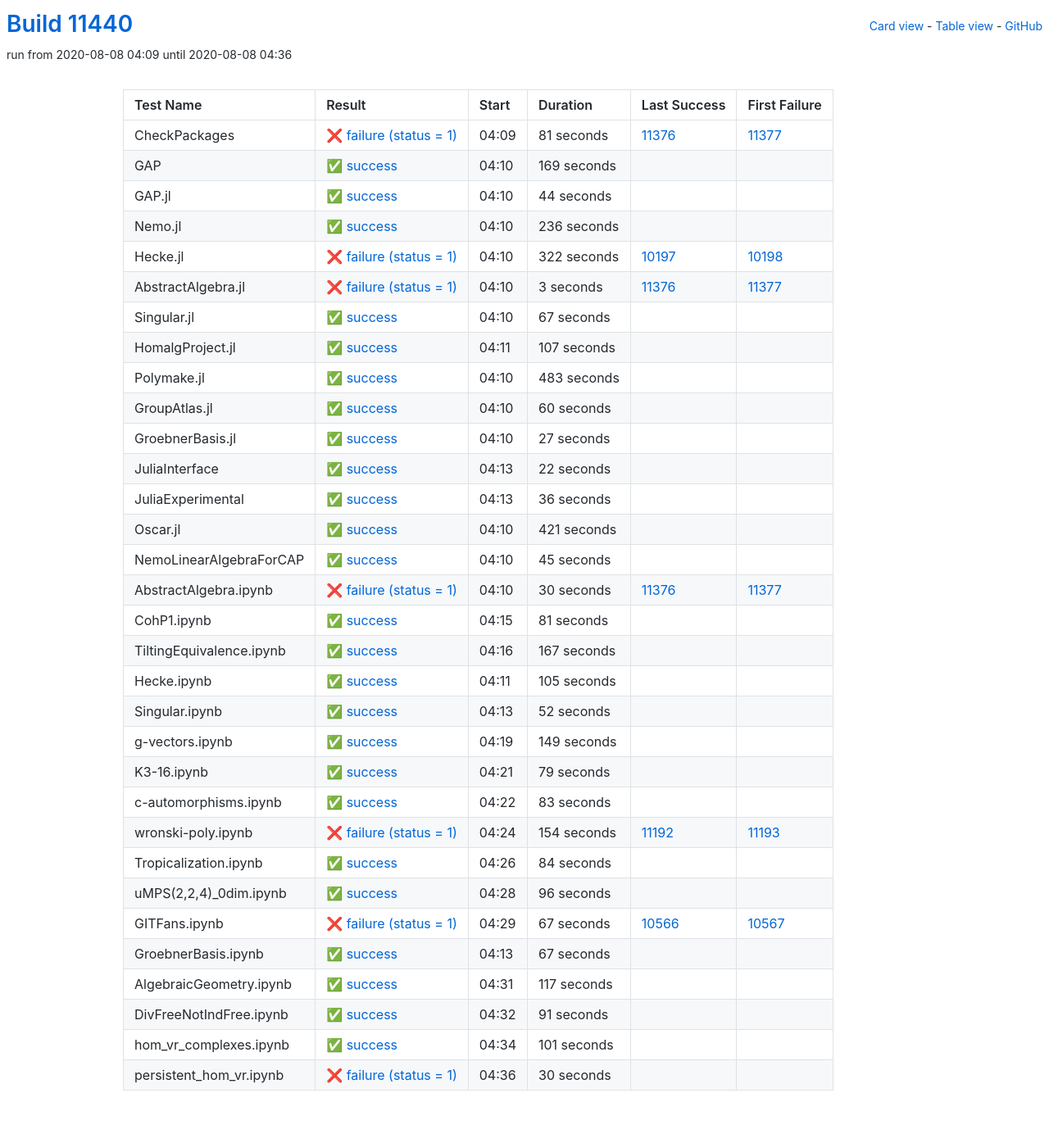
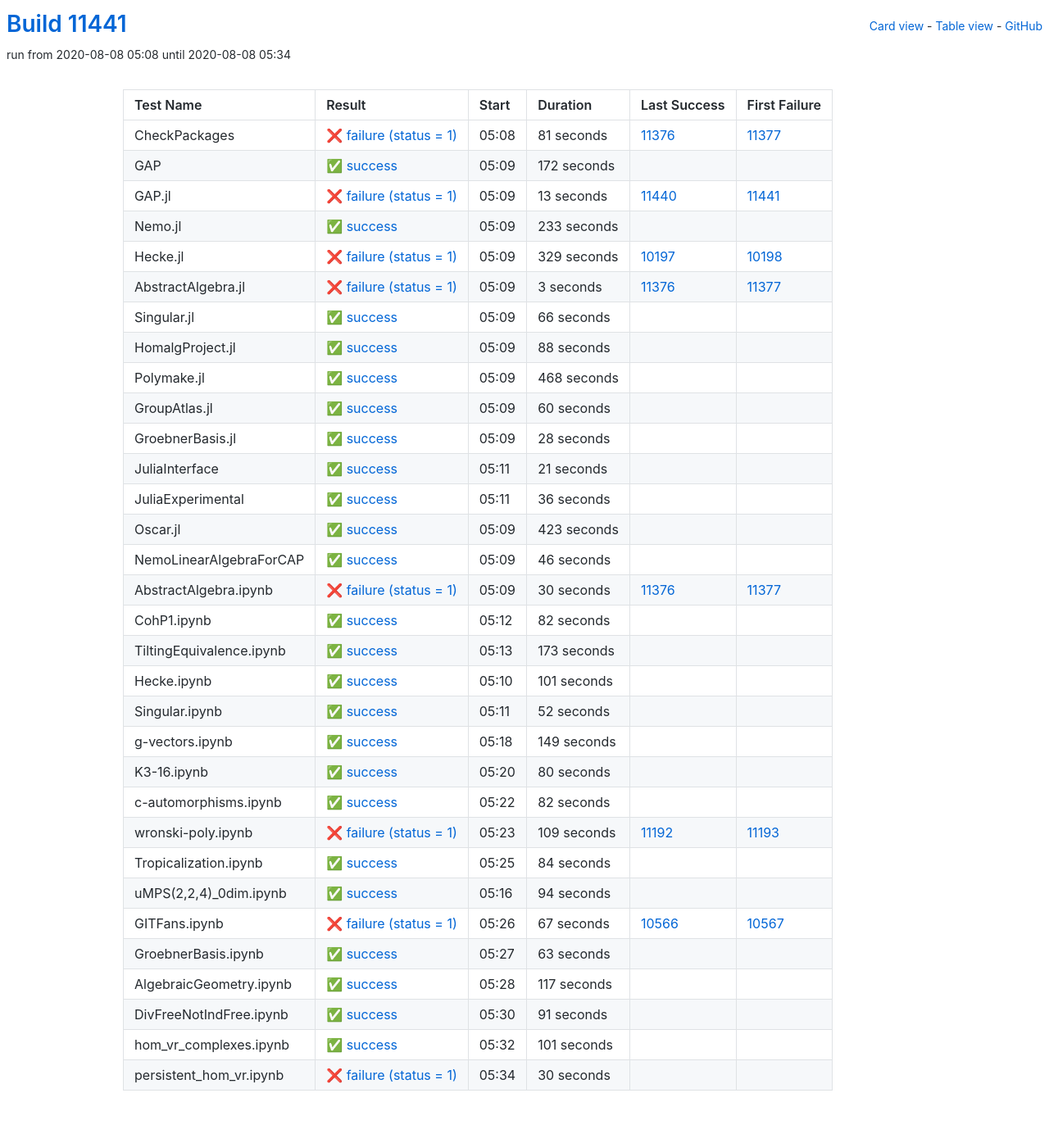
Before and after one commit to oscar-system/oscar-ci-status, a Jekyll site: the page built from table.html, in a window 1280 px wide. Shown: the whole page at 82% size. Built offline with Jekyll 4.4.1, drawn with Linux system fonts in a browser that asks for light colours.

Commit message:
Build #11441

```diff
--- a/_data/ci.yml
+++ b/_data/ci.yml
@@ -1,6 +1,6 @@
 ---
-build: 11440
-build_url: https://oscarci.mathematik.uni-kl.de/job/oscar/11440/
+build: 11441
+build_url: https://oscarci.mathematik.uni-kl.de/job/oscar/11441/
 job: oscar
 organization: oscar-system
 repo: oscar-ci-status
@@ -8,8 +8,8 @@
 tests:
 - name: CheckPackages
   id: checkpackages
-  log: https://oscarci.mathematik.uni-kl.de/job/oscar/11440/artifact/logs/build-11440/CheckPackages.log
-  start: 2020-08-08 04:09
+  log: https://oscarci.mathematik.uni-kl.de/job/oscar/11441/artifact/logs/build-11441/CheckPackages.log
+  start: 2020-08-08 05:08
   success: false
   exitcode: 1
   status: failure
@@ -20,56 +20,56 @@
   first_failure_url: https://oscarci.mathematik.uni-kl.de/job/oscar/11377/
 - name: GAP
   id: gap
-  log: https://oscarci.mathematik.uni-kl.de/job/oscar/11440/artifact/logs/build-11440/GAP.log
-  start: 2020-08-08 04:10
+  log: https://oscarci.mathematik.uni-kl.de/job/oscar/11441/artifact/logs/build-11441/GAP.log
+  start: 2020-08-08 05:09
   success: true
   exitcode: 0
   status: success
-  duration: 169
+  duration: 172
   last_success: false
   last_success_url:
   first_failure: false
   first_failure_url:
 - name: GAP.jl
   id: gap-jl
-  log: https://oscarci.mathematik.uni-kl.de/job/oscar/11440/artifact/logs/build-11440/GAP.jl.log
-  start: 2020-08-08 04:10
+  log: https://oscarci.mathematik.uni-kl.de/job/oscar/11441/artifact/logs/build-11441/GAP.jl.log
+  start: 2020-08-08 05:09
+  success: false
+  exitcode: 1
+  status: failure
+  duration: 13
+  last_success: 11440
+  last_success_url: https://oscarci.mathematik.uni-kl.de/job/oscar/11440/
+  first_failure: 11441
+  first_failure_url: https://oscarci.mathematik.uni-kl.de/job/oscar/11441/
+- name: Nemo.jl
+  id: nemo-jl
+  log: https://oscarci.mathematik.uni-kl.de/job/oscar/11441/artifact/logs/build-11441/Nemo.jl.log
+  start: 2020-08-08 05:09
   success: true
   exitcode: 0
   status: success
-  duration: 44
-  last_success: false
-  last_success_url:
-  first_failure: false
-  first_failure_url:
-- name: Nemo.jl
-  id: nemo-jl
-  log: https://oscarci.mathematik.uni-kl.de/job/oscar/11440/artifact/logs/build-11440/Nemo.jl.log
-  start: 2020-08-08 04:10
-  success: true
-  exitcode: 0
-  status: success
-  duration: 236
+  duration: 233
   last_success: false
   last_success_url:
   first_failure: false
   first_failure_url:
 - name: Hecke.jl
   id: hecke-jl
-  log: https://oscarci.mathematik.uni-kl.de/job/oscar/11440/artifact/logs/build-11440/Hecke.jl.log
-  start: 2020-08-08 04:10
+  log: https://oscarci.mathematik.uni-kl.de/job/oscar/11441/artifact/logs/build-11441/Hecke.jl.log
+  start: 2020-08-08 05:09
   success: false
   exitcode: 1
   status: failure
-  duration: 322
+  duration: 329
   last_success: 10197
   last_success_url: https://oscarci.mathematik.uni-kl.de/job/oscar/10197/
   first_failure: 10198
   first_failure_url: https://oscarci.mathematik.uni-kl.de/job/oscar/10198/
 - name: AbstractAlgebra.jl
   id: abstractalgebra-jl
-  log: https://oscarci.mathematik.uni-kl.de/job/oscar/11440/artifact/logs/build-11440/AbstractAlgebra.jl.log
-  start: 2020-08-08 04:10
+  log: https://oscarci.mathematik.uni-kl.de/job/oscar/11441/artifact/logs/build-11441/AbstractAlgebra.jl.log
+  start: 2020-08-08 05:09
   success: false
   exitcode: 1
   status: failure
@@ -80,44 +80,44 @@
   first_failure_url: https://oscarci.mathematik.uni-kl.de/job/oscar/11377/
 - name: Singular.jl
   id: singular-jl
-  log: https://oscarci.mathematik.uni-kl.de/job/oscar/11440/artifact/logs/build-11440/Singular.jl.log
-  start: 2020-08-08 04:10
+  log: https://oscarci.mathematik.uni-kl.de/job/oscar/11441/artifact/logs/build-11441/Singular.jl.log
+  start: 2020-08-08 05:09
   success: true
   exitcode: 0
   status: success
-  duration: 67
+  duration: 66
   last_success: false
   last_success_url:
   first_failure: false
   first_failure_url:
 - name: HomalgProject.jl
   id: homalgproject-jl
-  log: https://oscarci.mathematik.uni-kl.de/job/oscar/11440/artifact/logs/build-11440/HomalgProject.jl.log
-  start: 2020-08-08 04:11
+  log: https://oscarci.mathematik.uni-kl.de/job/oscar/11441/artifact/logs/build-11441/HomalgProject.jl.log
+  start: 2020-08-08 05:09
   success: true
   exitcode: 0
   status: success
-  duration: 107
+  duration: 88
   last_success: false
   last_success_url:
   first_failure: false
   first_failure_url:
 - name: Polymake.jl
   id: polymake-jl
-  log: https://oscarci.mathematik.uni-kl.de/job/oscar/11440/artifact/logs/build-11440/Polymake.jl.log
-  start: 2020-08-08 04:10
+  log: https://oscarci.mathematik.uni-kl.de/job/oscar/11441/artifact/logs/build-11441/Polymake.jl.log
+  start: 2020-08-08 05:09
   success: true
   exitcode: 0
   status: success
-  duration: 483
+  duration: 468
   last_success: false
   last_success_url:
   first_failure: false
   first_failure_url:
 - name: GroupAtlas.jl
   id: groupatlas-jl
-  log: https://oscarci.mathematik.uni-kl.de/job/oscar/11440/artifact/logs/build-11440/GroupAtlas.jl.log
-  start: 2020-08-08 04:10
+  log: https://oscarci.mathematik.uni-kl.de/job/oscar/11441/artifact/logs/build-11441/GroupAtlas.jl.log
+  start: 2020-08-08 05:09
   success: true
   exitcode: 0
   status: success
@@ -128,32 +128,32 @@
   first_failure_url:
 - name: GroebnerBasis.jl
   id: groebnerbasis-jl
-  log: https://oscarci.mathematik.uni-kl.de/job/oscar/11440/artifact/logs/build-11440/GroebnerBasis.jl.log
-  start: 2020-08-08 04:10
+  log: https://oscarci.mathematik.uni-kl.de/job/oscar/11441/artifact/logs/build-11441/GroebnerBasis.jl.log
+  start: 2020-08-08 05:09
   success: true
   exitcode: 0
   status: success
-  duration: 27
+  duration: 28
   last_success: false
   last_success_url:
   first_failure: false
   first_failure_url:
 - name: JuliaInterface
   id: juliainterface
-  log: https://oscarci.mathematik.uni-kl.de/job/oscar/11440/artifact/logs/build-11440/JuliaInterface.log
-  start: 2020-08-08 04:13
+  log: https://oscarci.mathematik.uni-kl.de/job/oscar/11441/artifact/logs/build-11441/JuliaInterface.log
+  start: 2020-08-08 05:11
   success: true
   exitcode: 0
   status: success
-  duration: 22
+  duration: 21
   last_success: false
   last_success_url:
   first_failure: false
   first_failure_url:
 - name: JuliaExperimental
   id: juliaexperimental
-  log: https://oscarci.mathematik.uni-kl.de/job/oscar/11440/artifact/logs/build-11440/JuliaExperimental.log
-  start: 2020-08-08 04:13
+  log: https://oscarci.mathematik.uni-kl.de/job/oscar/11441/artifact/logs/build-11441/JuliaExperimental.log
+  start: 2020-08-08 05:11
   success: true
   exitcode: 0
   status: success
@@ -164,32 +164,32 @@
   first_failure_url:
 - name: Oscar.jl
   id: oscar-jl
-  log: https://oscarci.mathematik.uni-kl.de/job/oscar/11440/artifact/logs/build-11440/Oscar.jl.log
-  start: 2020-08-08 04:10
+  log: https://oscarci.mathematik.uni-kl.de/job/oscar/11441/artifact/logs/build-11441/Oscar.jl.log
+  start: 2020-08-08 05:09
   success: true
   exitcode: 0
   status: success
-  duration: 421
+  duration: 423
   last_success: false
   last_success_url:
   first_failure: false
   first_failure_url:
 - name: NemoLinearAlgebraForCAP
   id: nemolinearalgebraforcap
-  log: https://oscarci.mathematik.uni-kl.de/job/oscar/11440/artifact/logs/build-11440/NemoLinearAlgebraForCAP.log
-  start: 2020-08-08 04:10
+  log: https://oscarci.mathematik.uni-kl.de/job/oscar/11441/artifact/logs/build-11441/NemoLinearAlgebraForCAP.log
+  start: 2020-08-08 05:09
   success: true
   exitcode: 0
   status: success
-  duration: 45
+  duration: 46
   last_success: false
   last_success_url:
   first_failure: false
   first_failure_url:
 - name: AbstractAlgebra.ipynb
   id: abstractalgebra-ipynb
-  log: https://oscarci.mathematik.uni-kl.de/job/oscar/11440/artifact/logs/build-11440/AbstractAlgebra.ipynb.log
-  start: 2020-08-08 04:10
+  log: https://oscarci.mathematik.uni-kl.de/job/oscar/11441/artifact/logs/build-11441/AbstractAlgebra.ipynb.log
+  start: 2020-08-08 05:09
   success: false
   exitcode: 1
   status: failure
@@ -200,44 +200,44 @@
   first_failure_url: https://oscarci.mathematik.uni-kl.de/job/oscar/11377/
 - name: CohP1.ipynb
   id: cohp1-ipynb
-  log: https://oscarci.mathematik.uni-kl.de/job/oscar/11440/artifact/logs/build-11440/CohP1.ipynb.log
-  start: 2020-08-08 04:15
+  log: https://oscarci.mathematik.uni-kl.de/job/oscar/11441/artifact/logs/build-11441/CohP1.ipynb.log
+  start: 2020-08-08 05:12
   success: true
   exitcode: 0
   status: success
-  duration: 81
+  duration: 82
   last_success: false
   last_success_url:
   first_failure: false
   first_failure_url:
 - name: TiltingEquivalence.ipynb
   id: tiltingequivalence-ipynb
-  log: https://oscarci.mathematik.uni-kl.de/job/oscar/11440/artifact/logs/build-11440/TiltingEquivalence.ipynb.log
-  start: 2020-08-08 04:16
+  log: https://oscarci.mathematik.uni-kl.de/job/oscar/11441/artifact/logs/build-11441/TiltingEquivalence.ipynb.log
+  start: 2020-08-08 05:13
   success: true
   exitcode: 0
   status: success
-  duration: 167
+  duration: 173
   last_success: false
   last_success_url:
   first_failure: false
   first_failure_url:
 - name: Hecke.ipynb
   id: hecke-ipynb
-  log: https://oscarci.mathematik.uni-kl.de/job/oscar/11440/artifact/logs/build-11440/Hecke.ipynb.log
-  start: 2020-08-08 04:11
+  log: https://oscarci.mathematik.uni-kl.de/job/oscar/11441/artifact/logs/build-11441/Hecke.ipynb.log
+  start: 2020-08-08 05:10
   success: true
   exitcode: 0
   status: success
-  duration: 105
+  duration: 101
   last_success: false
   last_success_url:
   first_failure: false
   first_failure_url:
 - name: Singular.ipynb
   id: singular-ipynb
-  log: https://oscarci.mathematik.uni-kl.de/job/oscar/11440/artifact/logs/build-11440/Singular.ipynb.log
-  start: 2020-08-08 04:13
+  log: https://oscarci.mathematik.uni-kl.de/job/oscar/11441/artifact/logs/build-11441/Singular.ipynb.log
+  start: 2020-08-08 05:11
   success: true
   exitcode: 0
   status: success
@@ -248,8 +248,8 @@
   first_failure_url:
 - name: g-vectors.ipynb
   id: g-vectors-ipynb
-  log: https://oscarci.mathematik.uni-kl.de/job/oscar/11440/artifact/logs/build-11440/g-vectors.ipynb.log
-  start: 2020-08-08 04:19
+  log: https://oscarci.mathematik.uni-kl.de/job/oscar/11441/artifact/logs/build-11441/g-vectors.ipynb.log
+  start: 2020-08-08 05:18
   success: true
   exitcode: 0
   status: success
@@ -260,44 +260,44 @@
   first_failure_url:
 - name: K3-16.ipynb
   id: k3-16-ipynb
-  log: https://oscarci.mathematik.uni-kl.de/job/oscar/11440/artifact/logs/build-11440/K3-16.ipynb.log
-  start: 2020-08-08 04:21
+  log: https://oscarci.mathematik.uni-kl.de/job/oscar/11441/artifact/logs/build-11441/K3-16.ipynb.log
+  start: 2020-08-08 05:20
   success: true
   exitcode: 0
   status: success
-  duration: 79
+  duration: 80
   last_success: false
   last_success_url:
   first_failure: false
   first_failure_url:
 - name: c-automorphisms.ipynb
   id: c-automorphisms-ipynb
-  log: https://oscarci.mathematik.uni-kl.de/job/oscar/11440/artifact/logs/build-11440/c-automorphisms.ipynb.log
-  start: 2020-08-08 04:22
+  log: https://oscarci.mathematik.uni-kl.de/job/oscar/11441/artifact/logs/build-11441/c-automorphisms.ipynb.log
+  start: 2020-08-08 05:22
   success: true
   exitcode: 0
   status: success
-  duration: 83
+  duration: 82
   last_success: false
   last_success_url:
   first_failure: false
   first_failure_url:
 - name: wronski-poly.ipynb
   id: wronski-poly-ipynb
-  log: https://oscarci.mathematik.uni-kl.de/job/oscar/11440/artifact/logs/build-11440/wronski-poly.ipynb.log
-  start: 2020-08-08 04:24
+  log: https://oscarci.mathematik.uni-kl.de/job/oscar/11441/artifact/logs/build-11441/wronski-poly.ipynb.log
+  start: 2020-08-08 05:23
   success: false
   exitcode: 1
   status: failure
-  duration: 154
+  duration: 109
   last_success: 11192
   last_success_url: https://oscarci.mathematik.uni-kl.de/job/oscar/11192/
   first_failure: 11193
   first_failure_url: https://oscarci.mathematik.uni-kl.de/job/oscar/11193/
 - name: Tropicalization.ipynb
   id: tropicalization-ipynb
-  log: https://oscarci.mathematik.uni-kl.de/job/oscar/11440/artifact/logs/build-11440/Tropicalization.ipynb.log
-  start: 2020-08-08 04:26
+  log: https://oscarci.mathematik.uni-kl.de/job/oscar/11441/artifact/logs/build-11441/Tropicalization.ipynb.log
+  start: 2020-08-08 05:25
   success: true
   exitcode: 0
   status: success
@@ -308,20 +308,20 @@
   first_failure_url:
 - name: uMPS(2,2,4)_0dim.ipynb
   id: umps-2-2-4-0dim-ipynb
-  log: https://oscarci.mathematik.uni-kl.de/job/oscar/11440/artifact/logs/build-11440/uMPS-2-2-4-_0dim.ipynb.log
-  start: 2020-08-08 04:28
+  log: https://oscarci.mathematik.uni-kl.de/job/oscar/11441/artifact/logs/build-11441/uMPS-2-2-4-_0dim.ipynb.log
+  start: 2020-08-08 05:16
   success: true
   exitcode: 0
   status: success
-  duration: 96
+  duration: 94
   last_success: false
   last_success_url:
   first_failure: false
   first_failure_url:
 - name: GITFans.ipynb
   id: gitfans-ipynb
-  log: https://oscarci.mathematik.uni-kl.de/job/oscar/11440/artifact/logs/build-11440/GITFans.ipynb.log
-  start: 2020-08-08 04:29
+  log: https://oscarci.mathematik.uni-kl.de/job/oscar/11441/artifact/logs/build-11441/GITFans.ipynb.log
+  start: 2020-08-08 05:26
   success: false
   exitcode: 1
   status: failure
@@ -332,20 +332,20 @@
   first_failure_url: https://oscarci.mathematik.uni-kl.de/job/oscar/10567/
 - name: GroebnerBasis.ipynb
   id: groebnerbasis-ipynb
-  log: https://oscarci.mathematik.uni-kl.de/job/oscar/11440/artifact/logs/build-11440/GroebnerBasis.ipynb.log
-  start: 2020-08-08 04:13
+  log: https://oscarci.mathematik.uni-kl.de/job/oscar/11441/artifact/logs/build-11441/GroebnerBasis.ipynb.log
+  start: 2020-08-08 05:27
   success: true
   exitcode: 0
   status: success
-  duration: 67
+  duration: 63
   last_success: false
   last_success_url:
   first_failure: false
   first_failure_url:
 - name: AlgebraicGeometry.ipynb
   id: algebraicgeometry-ipynb
-  log: https://oscarci.mathematik.uni-kl.de/job/oscar/11440/artifact/logs/build-11440/AlgebraicGeometry.ipynb.log
-  start: 2020-08-08 04:31
+  log: https://oscarci.mathematik.uni-kl.de/job/oscar/11441/artifact/logs/build-11441/AlgebraicGeometry.ipynb.log
+  start: 2020-08-08 05:28
   success: true
   exitcode: 0
   status: success
@@ -356,8 +356,8 @@
   first_failure_url:
 - name: DivFreeNotIndFree.ipynb
   id: divfreenotindfree-ipynb
-  log: https://oscarci.mathematik.uni-kl.de/job/oscar/11440/artifact/logs/build-11440/DivFreeNotIndFree.ipynb.log
-  start: 2020-08-08 04:32
+  log: https://oscarci.mathematik.uni-kl.de/job/oscar/11441/artifact/logs/build-11441/DivFreeNotIndFree.ipynb.log
+  start: 2020-08-08 05:30
   success: true
   exitcode: 0
   status: success
@@ -368,8 +368,8 @@
   first_failure_url:
 - name: hom_vr_complexes.ipynb
   id: hom-vr-complexes-ipynb
-  log: https://oscarci.mathematik.uni-kl.de/job/oscar/11440/artifact/logs/build-11440/hom_vr_complexes.ipynb.log
-  start: 2020-08-08 04:34
+  log: https://oscarci.mathematik.uni-kl.de/job/oscar/11441/artifact/logs/build-11441/hom_vr_complexes.ipynb.log
+  start: 2020-08-08 05:32
   success: true
   exitcode: 0
   status: success
@@ -380,8 +380,8 @@
   first_failure_url:
 - name: persistent_hom_vr.ipynb
   id: persistent-hom-vr-ipynb
-  log: https://oscarci.mathematik.uni-kl.de/job/oscar/11440/artifact/logs/build-11440/persistent_hom_vr.ipynb.log
-  start: 2020-08-08 04:36
+  log: https://oscarci.mathematik.uni-kl.de/job/oscar/11441/artifact/logs/build-11441/persistent_hom_vr.ipynb.log
+  start: 2020-08-08 05:34
   success: false
   exitcode: 1
   status: failure
```
Also changed, not shown: README.md.
